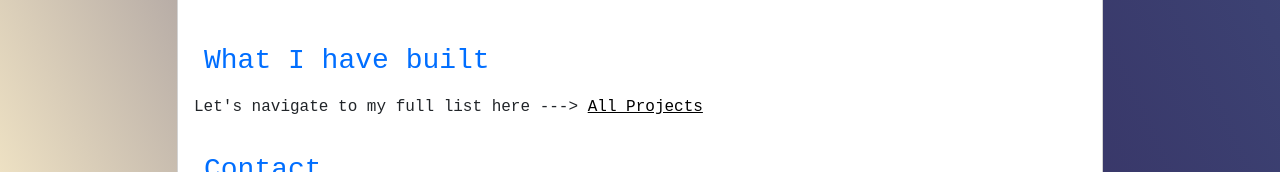
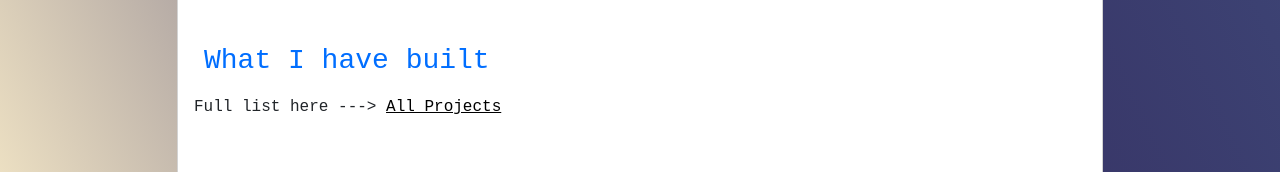
Before and after one commit to nghuca/profile, a plain HTML site: page index.html in a window 1280 px wide. Shown: the part 1110-1282 px from the top of the page. Drawn offline with nearby package versions, Linux system fonts and the light colour scheme.

Commit message:
fix tag <a>

```diff
--- a/index.html
+++ b/index.html
@@ -1,6 +1,5 @@
 <!DOCTYPE html>
 <html lang="en">
-
 <head>
     <meta charset="UTF-8">
     <meta name="viewport" content="width=device-width, initial-scale=1.0">
@@ -76,12 +75,14 @@
 
                         <div class="mt-4">
                             <h3 class="section-title">What I have built</h3>
-                            <p class="">Let's navigate to my full
+                            <p class="">Full
                                 list here ---> <a href="https://nghuca.github.io/projects/" class="important-info"
                                     target="_blank">All Projects</a></p>
 
                         </div>
 
+
+                    </div>
                     <footer class="mt-4">
                         <h3 class="section-title">Contact</h3>
                         <div class="contact">
@@ -97,7 +98,6 @@
             </div>
         </div>
     </div>
-    </div>
 </body>
 
 </html>
```
Lines whose indentation alone changed are shown as unchanged.
